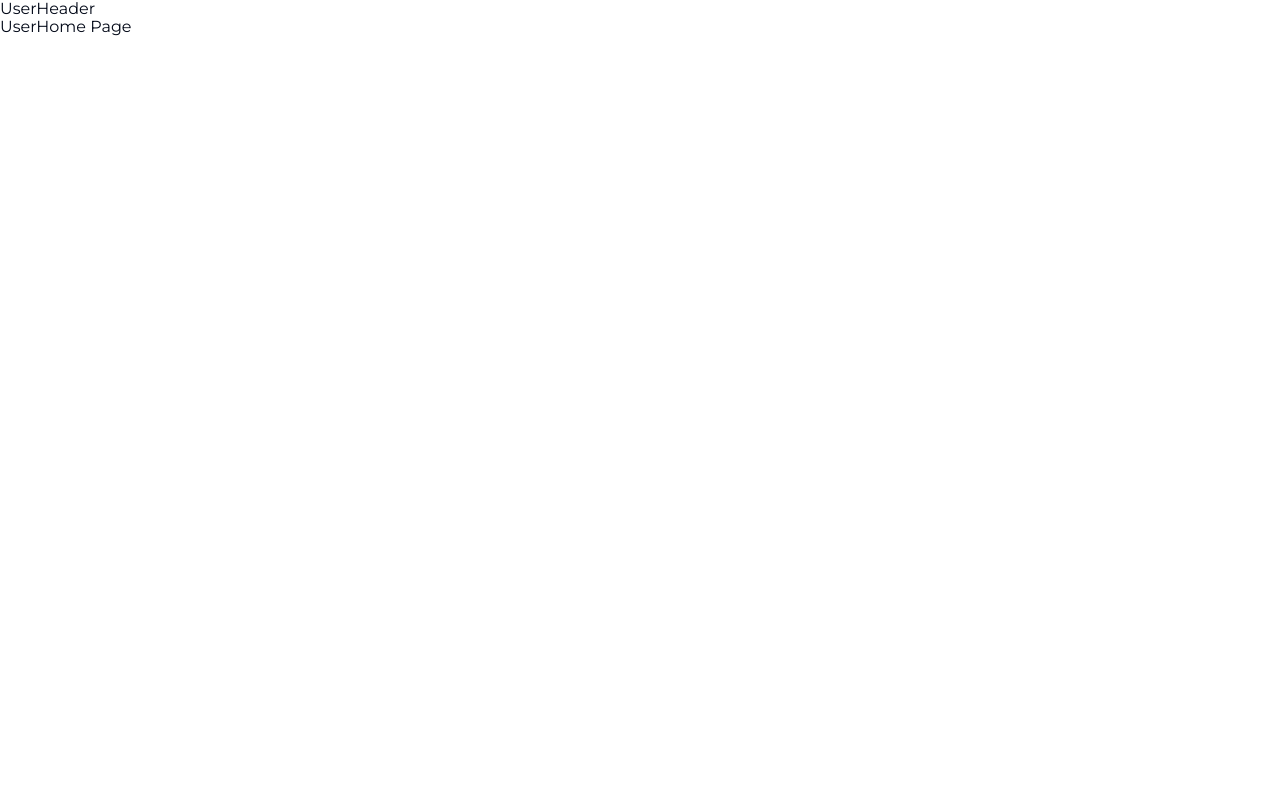
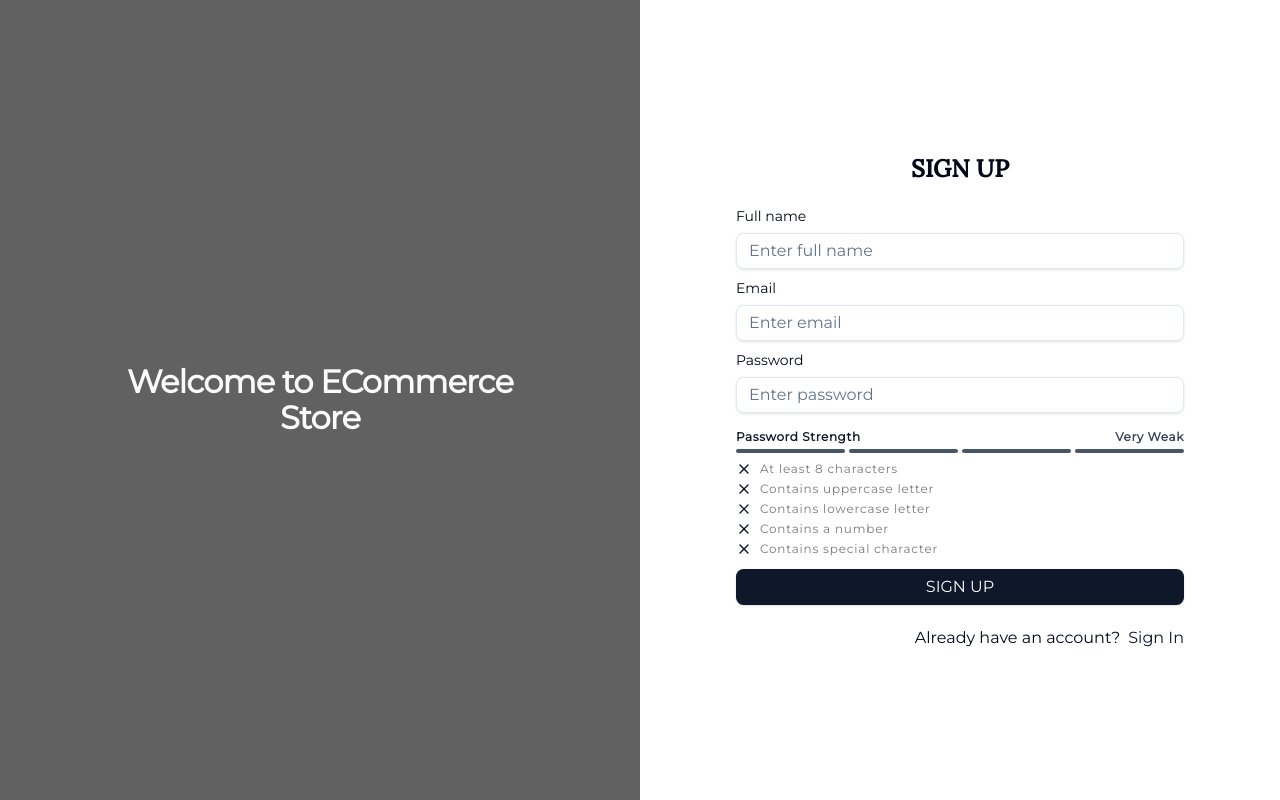
Before and after one commit to MAbdurahman/mern-ecom-store, a React (Vite) app in the folder frontend/: page /auth/sign-up in a window 1280 px wide. Before the commit this address led to /user/home. Built offline with nearby package versions, Linux system fonts and the light colour scheme.

Commit message:
Add structure, styles, and some functionality for pages/auth/SignUp.jsx

```diff
--- a/frontend/src/app/App.jsx
+++ b/frontend/src/app/App.jsx
@@ -22,7 +22,7 @@ import NoResultsError from '../pages/error/NoResultsError.jsx';
 
 
 export default function App() {
-   const isAuthenticated = true;
+   const isAuthenticated = false;
    const user = null;
 
 
--- a/frontend/src/components/common/CommonForm.jsx
+++ b/frontend/src/components/common/CommonForm.jsx
@@ -9,15 +9,11 @@ import {
    SelectTrigger,
    SelectValue,
 } from "../ui/select";
+import PasswordStrengthMeter from '@/components/common/PasswordStrengthMeter.jsx';
 
-export default function CommonForm({
-                                      formControls,
-                                      formData,
-                                      setFormData,
-                                      onSubmit,
-                                      buttonText,
-                                      isBtnDisabled
-                                   }) {
+export default function CommonForm({formControls, formData,
+                                      setFormData, onSubmit, buttonText, isBtnDisabled}) {
+
 
    function renderInputsByComponentType(getControlItem) {
       let element = null;
@@ -119,6 +115,7 @@ export default function CommonForm({
                </div>
             ))}
          </div>
+         <PasswordStrengthMeter password={formData.password} />
          <Button disabled={isBtnDisabled} type="submit" className="mt-2 w-full">
             {buttonText || 'Submit'}
          </Button>
--- a/frontend/src/components/common/PasswordStrengthMeter.jsx
+++ b/frontend/src/components/common/PasswordStrengthMeter.jsx
@@ -59,7 +59,7 @@ export default function PasswordStrengthMeter({password}) {
    };
 
    return (
-      <div className='mt-2'>
+      <div className='mt-4 mb-3'>
          <div className='flex justify-between items-center mb-1'>
             <span className='text-xs text-gray-900 font-semibold tracking-wider'>Password Strength</span>
             <span
--- a/frontend/src/pages/auth/SignUp.jsx
+++ b/frontend/src/pages/auth/SignUp.jsx
@@ -1,9 +1,51 @@
+import { Link, useNavigate } from "react-router-dom";
+import { useState } from "react";
+import CommonForm from '../../components/common/CommonForm.jsx';
+import {signUpFormControls} from '@/config/index.js';
+import useNotification from '@/hooks/useNotification.jsx';
+import {validateUserInfo} from '@/utils/functionUtils.js';
+
+const initialState = {
+   userName: "",
+   email: "",
+   password: "",
+};
+
 export default function SignUp() {
+   const [formData, setFormData] = useState(initialState);
+   const navigate = useNavigate();
+   const {updateNotification} = useNotification();
+   const { userName, email, password } = formData;
+   const {isValid, error} = validateUserInfo(userName, email, password);
+
+
+   function handleSubmit() {
+      console.log('Submit');
+   }
 
    return (
-      <div>
-         <h2>SignUp</h2>
+      <div className="mx-auto w-full max-w-md space-y-6">
+         <div className="text-center">
+            <h2 className="text-2xl font-semibold font-head uppercase text-foreground">
+               Sign Up
+            </h2>
+         </div>
+         <CommonForm
+            formControls={signUpFormControls}
+            buttonText={"SIGN UP"}
+            formData={formData}
+            setFormData={setFormData}
+            onSubmit={handleSubmit}
+         />
+         <p className="mt-2 text-right">
+            Already have an account?
+            <Link
+               className="font-medium ml-2 text-primary hover:underline"
+               to='/auth/sign-in'
+            >
+               Sign In
+            </Link>
+         </p>
       </div>
-
    );
 }
```
